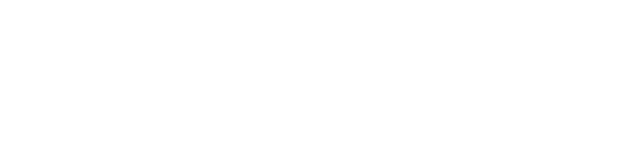
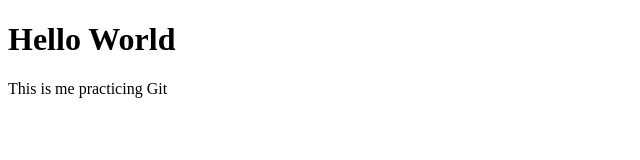
Before and after one commit to clarksonjay/Jay-D-Clark, a plain HTML site: page gitPractice.html in a window 1280 px wide. Shown: the whole page, without its empty margins (0-640 px from the left). Drawn offline with Linux system fonts and the light colour scheme.

Commit message:
Having fun rn

```diff
--- a/gitPractice.html
+++ b/gitPractice.html
@@ -6,6 +6,7 @@
  <title>Document</title>
 </head>
 <body>
-
+ <h1>Hello World </h1>
+ <p>This is me practicing Git</p>
 </body>
 </html>
```
